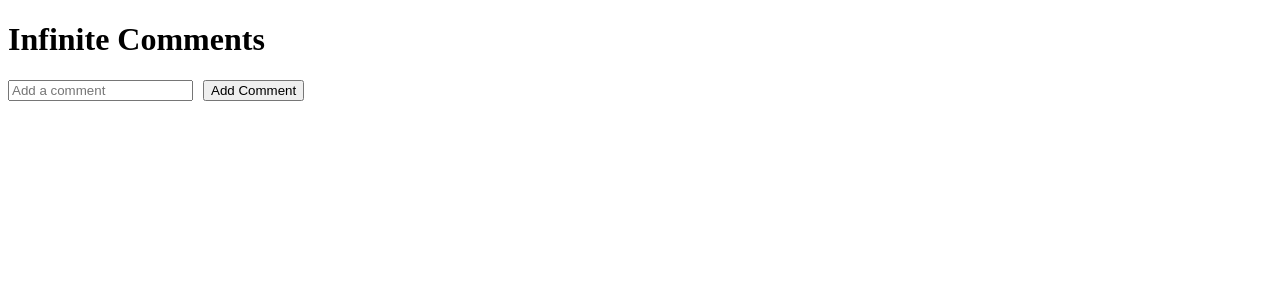
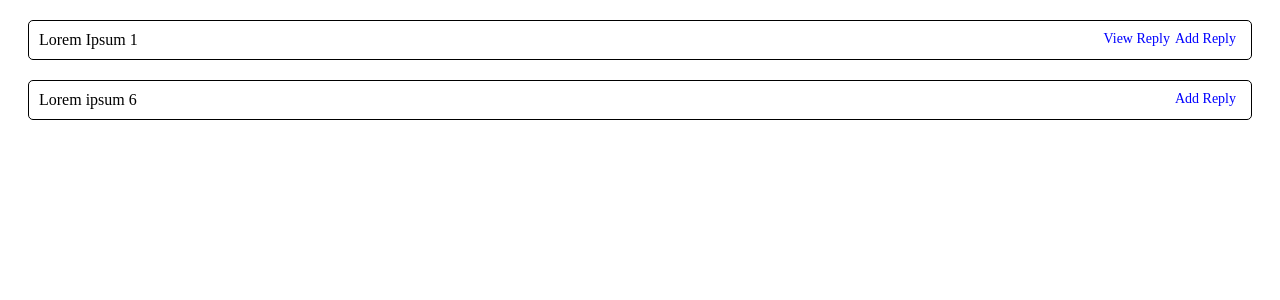
Before and after one commit to ayushtri56/machine-coding-round, a Next.js app in the folder coding/: page /react/infinite-comments in a window 1280 px wide. Shown: the top 300 px of the page. Built offline with nearby package versions, Linux system fonts and the light colour scheme.

Commit message:
Infinite comment

```diff
--- a/coding/src/pages/react/infinite-comments/Comment.jsx
+++ b/coding/src/pages/react/infinite-comments/Comment.jsx
@@ -1,13 +1,65 @@
-export default function Comment(){
-    return (
-        <div>
-            <div>
-                Lorem ipsum dolor sit amet consectetur adipisicing elit. Eos autem, ratione porro minus excepturi fugit maiores eligendi fuga enim sed illum, facilis minima quibusdam omnis. Inventore, facilis! Delectus, impedit magni!
-            </div>
-            <div>
-                <span>View Reply</span>
-                <span>Add Reply</span>
-            </div>
+import { useState } from "react";
+import styles from "./styles.module.css";
+
+export default function Comment({ commentData }) {
+  return (
+    <>
+      {commentData.map((comment) => {
+        return <CommentItem comment={comment} />;
+      })}
+    </>
+  );
+}
+
+function CommentItem({ comment }) {
+  const [showReply, toggleReply] = useState(false);
+  const [showAddReply, toggleAddReply] = useState(false);
+  const [commentData, setCommentData] = useState(comment);
+
+  const onBlurInput = (e) => {
+    const _commentData = { ...commentData };
+    const commentVal = e.target.value;
+    const commentObj = {
+      id: "fsfs" + Math.random(),
+      comment: commentVal,
+      subComments: [],
+    };
+
+    if (_commentData.subComments.length) {
+      _commentData.subComments.push(commentObj);
+    } else {
+      _commentData.subComments = [commentObj];
+    }
+
+    setCommentData(_commentData);
+    toggleAddReply(prev => !prev)
+    toggleReply(true);
+  };
+
+  return (
+    <>
+      <div className={styles.commentContainer}>
+        <div className={styles.commentDetails}>
+          <div>{commentData.comment}</div>
+          <div className={styles.controls}>
+            {commentData.subComments?.length > 0 && (
+              <span onClick={() => toggleReply((prev) => !prev)}>
+                {!showReply ? "View Reply" : "Hide Reply"}
+              </span>
+            )}
+            <span onClick={() => toggleAddReply(!showAddReply)}>Add Reply</span>
+          </div>
         </div>
-    )
+        {showAddReply && (
+          <input
+            type="text"
+            placeholder="Enter your comment"
+            className={styles.commentBox}
+            onBlur={onBlurInput}
+          />
+        )}
+        {showReply && <Comment commentData={commentData.subComments} />}
+      </div>
+    </>
+  );
 }
--- /dev/null
+++ b/coding/src/pages/react/infinite-comments/comment_data.js
@@ -0,0 +1,36 @@
+const commentsData = [
+  {
+    id: 0,
+    comment: "Lorem Ipsum 1",
+    subComments: [
+      {
+        id: 1,
+        comment: "Lorem Ipsum 2",
+        subComments: [],
+      },
+      {
+        id: 2,
+        comment: "Lorem Ipsum 3",
+        subComments: [],
+      },
+      {
+        id: 3,
+        comment: "Lorem Ipsum 4",
+        subComments: [
+          {
+            id: 4,
+            comment: "Lorem Ipsum 5",
+            subComments: [],
+          },
+        ],
+      },
+    ],
+  },
+  {
+    id: 5,
+    comment: "Lorem ipsum 6",
+    subComments: [],
+  },
+];
+
+export default commentsData;
--- a/coding/src/pages/react/infinite-comments/index.jsx
+++ b/coding/src/pages/react/infinite-comments/index.jsx
@@ -1,52 +1,8 @@
-import React, { useState } from 'react';
-import { v4 as uuidv4 } from 'uuid';
-import CommentForm from '/src/components/InfiniteCommentComponents/CommentForm/index'
-import CommentList from '/src/components/InfiniteCommentComponents/CommentList'
+import Comment from "./Comment";
+import commentsData from "./comment_data";
 
-const App = () => {
-  const [comments, setComments] = useState([]);
-
-  const handleAddComment = (text) => {
-    setComments([...comments, { id: uuidv4(), text, replies: [] }]);
-  };
-
-  const handleEditComment = (id, newText) => {
-    setComments(comments.map(comment =>
-      comment.id === id ? { ...comment, text: newText } : comment
-    ));
-  };
-
-  const handleDeleteComment = (id) => {
-    setComments(comments.filter(comment => comment.id !== id));
-  };
-
-  const handleReplyComment = (id, replyText) => {
-    const addReply = (comments) => {
-      return comments.map(comment => {
-        if (comment.id === id) {
-          return { ...comment, replies: [...comment.replies, { id: uuidv4(), text: replyText, replies: [] }] };
-        } else if (comment.replies) {
-          return { ...comment, replies: addReply(comment.replies) };
-        } else {
-          return comment;
-        }
-      });
-    };
-    setComments(addReply(comments));
-  };
-
+export default function(){
   return (
-    <div className="App">
-      <h1>Infinite Comments</h1>
-      <CommentForm onAdd={handleAddComment} />
-      <CommentList
-        comments={comments}
-        onEdit={handleEditComment}
-        onDelete={handleDeleteComment}
-        onReply={handleReplyComment}
-      />
-    </div>
-  );
-};
-
-export default App;
+    <Comment commentData = {commentsData}/>
+  )
+}
--- /dev/null
+++ b/coding/src/pages/react/infinite-comments/styles.module.css
@@ -0,0 +1,29 @@
+.commentContainer {
+  display: flex;
+  flex-direction: column;
+  justify-content: space-between;
+  border: 1px solid black;
+  padding: 10px;
+  margin: 20px;
+  border-radius: 5px;
+}
+
+.commentDetails {
+  display: flex;
+  flex-direction: row;
+  justify-content: space-between;
+}
+
+.controls {
+  color: blue;
+  font-size: 14px;
+}
+
+.controls > span {
+  margin-right: 5px;
+  cursor: pointer;
+}
+
+.commentBox {
+
+}
```
